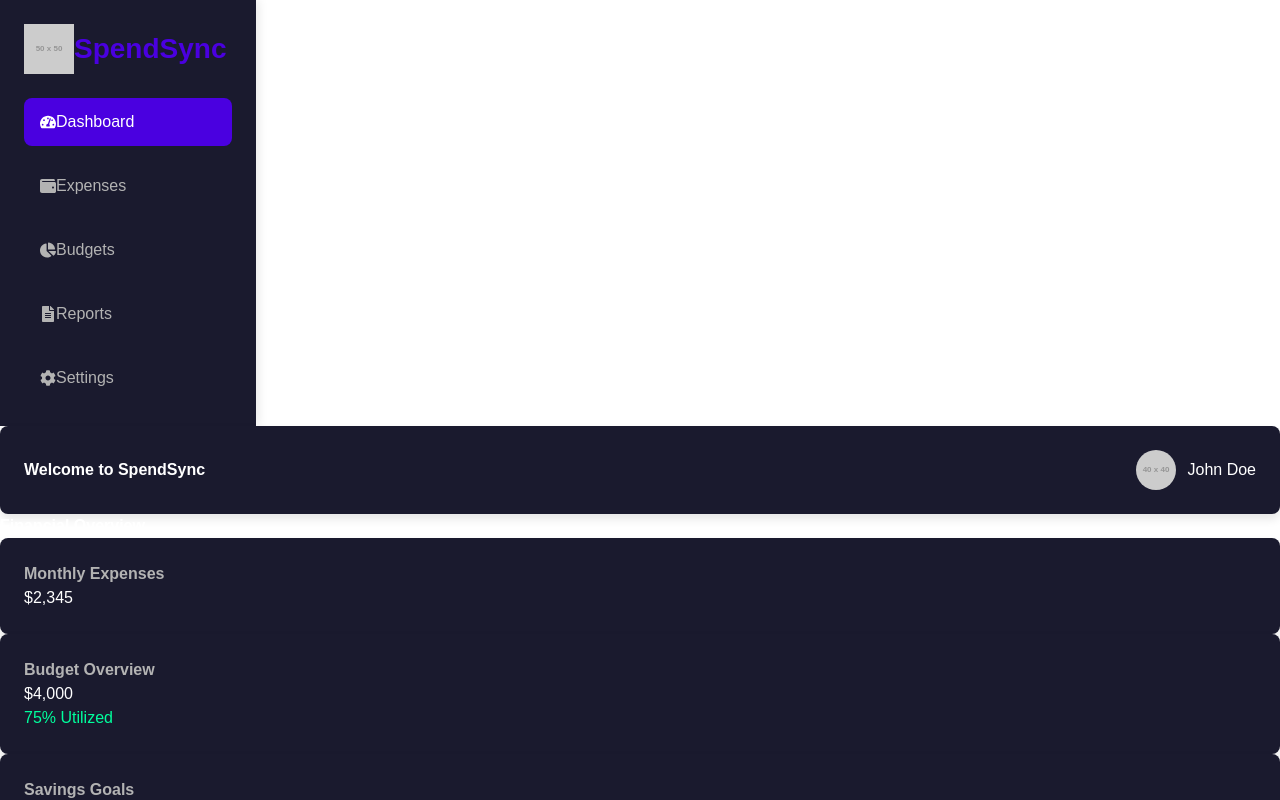
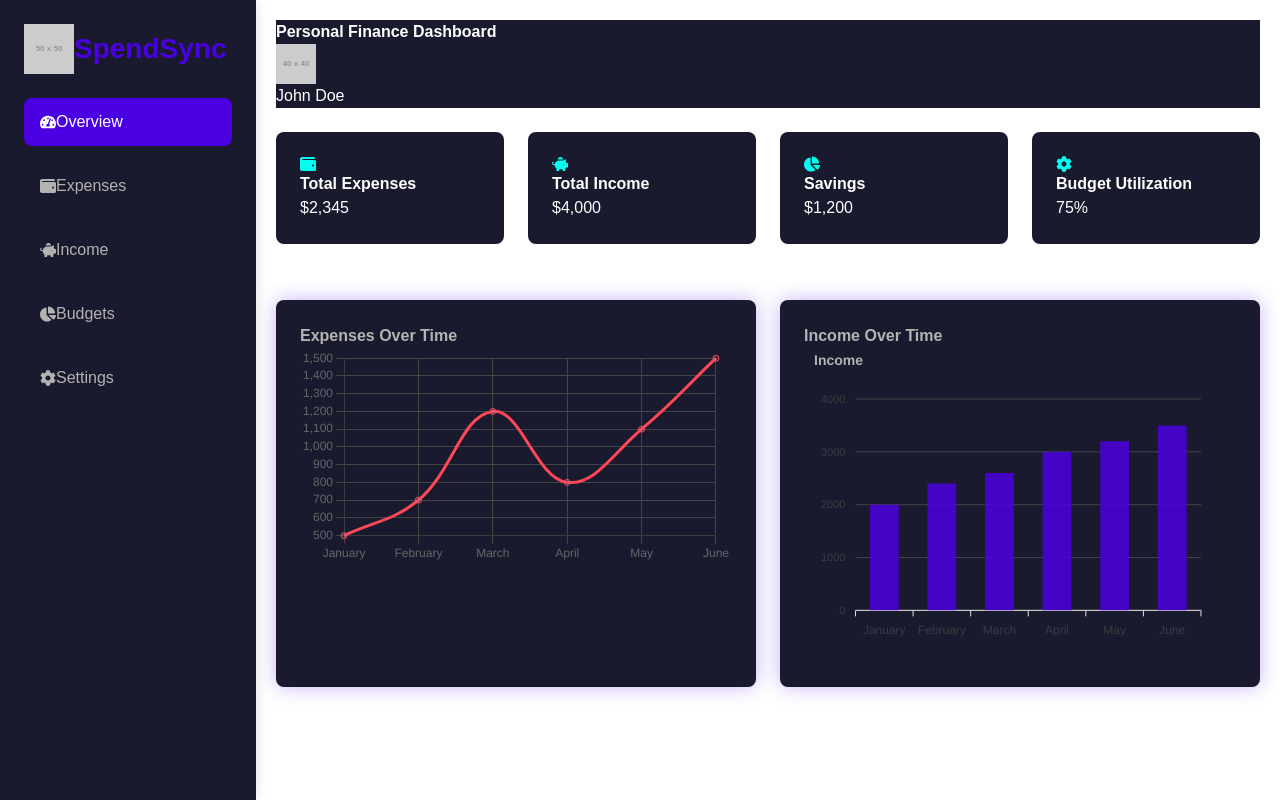
Before and after one commit to KevST14/SpendSync, a Next.js app: page / in a window 1280 px wide. Shown: the top 800 px of the page. Built offline with nearby package versions, Linux system fonts and the light colour scheme.

Commit message:
add new expense/income breakdown in dashboard page

```diff
--- a/package.json
+++ b/package.json
@@ -9,10 +9,12 @@
     "lint": "next lint"
   },
   "dependencies": {
+    "apexcharts": "^3.54.1",
     "axios": "^1.7.7",
     "chart.js": "^4.4.6",
     "next": "15.0.2",
     "react": "^18.3.1",
+    "react-apexcharts": "^1.5.0",
     "react-chartjs-2": "^5.2.0",
     "react-dom": "^18.3.1",
     "react-icons": "^5.3.0"
--- /dev/null
+++ b/src/app/components/BarChart.js
@@ -0,0 +1,29 @@
+// app/components/BarChart.js
+"use client";
+import dynamic from 'next/dynamic';
+import React from 'react';
+
+// Dynamically import ApexCharts with server-side rendering disabled
+const Chart = dynamic(() => import('react-apexcharts'), { ssr: false });
+
+const BarChart = ({ title, categories, dataValues }) => {
+  if (typeof window === "undefined") {
+    return null; // Ensure no render on the server
+  }
+
+  const options = {
+    chart: { id: 'bar-chart', toolbar: { show: false } },
+    colors: ['#4a00e0'],
+    plotOptions: { bar: { horizontal: false, columnWidth: '50%' } },
+    xaxis: { categories: categories },
+    dataLabels: { enabled: false },
+    title: { text: title, style: { color: '#b3b3b3' } },
+    grid: { borderColor: '#444' },
+  };
+
+  const series = [{ name: title, data: dataValues }];
+
+  return <Chart options={options} series={series} type="bar" height="300" />;
+};
+
+export default BarChart;
--- /dev/null
+++ b/src/app/components/LineChart.js
@@ -0,0 +1,36 @@
+// app/components/LineChart.js
+"use client";
+import { Line } from 'react-chartjs-2';
+import { Chart as ChartJS, CategoryScale, LinearScale, PointElement, LineElement, Title, Tooltip, Legend } from 'chart.js';
+
+ChartJS.register(CategoryScale, LinearScale, PointElement, LineElement, Title, Tooltip, Legend);
+
+const LineChart = ({ title, labels, dataValues, borderColor }) => {
+  const data = {
+    labels: labels,
+    datasets: [
+      {
+        label: title,
+        data: dataValues,
+        borderColor: borderColor || '#00fff0',
+        backgroundColor: 'rgba(0, 255, 240, 0.1)',
+        tension: 0.4,
+      },
+    ],
+  };
+
+  const options = {
+    responsive: true,
+    plugins: {
+      legend: { display: false },
+    },
+    scales: {
+      x: { grid: { color: '#444' } },
+      y: { grid: { color: '#444' } },
+    },
+  };
+
+  return <Line data={data} options={options} />;
+};
+
+export default LineChart;
--- a/src/app/components/Sidebar.js
+++ b/src/app/components/Sidebar.js
@@ -2,34 +2,33 @@
 "use client";
 
 import { useState } from "react";
-import { FaTachometerAlt, FaWallet, FaChartPie, FaFileAlt, FaCog } from "react-icons/fa";
+import { FaTachometerAlt, FaWallet, FaPiggyBank, FaChartPie, FaCog } from "react-icons/fa";
 
 export default function Sidebar() {
-  const [active, setActive] = useState("Dashboard");
+  const [active, setActive] = useState("Overview");
 
   const handleNavigation = (section) => {
     setActive(section);
-    // Add actual navigation logic if needed
   };
 
   return (
     <aside className="sidebar w-64 h-screen bg-surface p-6 shadow-lg flex flex-col">
       <div className="sidebar-header flex items-center mb-10">
         <img src="https://via.placeholder.com/50" alt="Logo" className="logo rounded-full shadow-md mr-3" />
-        <h2 className="text-primary font-bold text-2xl">SpendSync</h2>
+        <h2 className="text-accent font-bold text-2xl">SpendSync</h2>
       </div>
       <ul className="nav-links flex flex-col gap-4">
-        <li className={`nav-item ${active === "Dashboard" ? "active" : ""}`} onClick={() => handleNavigation("Dashboard")}>
-          <FaTachometerAlt className="mr-3" /> Dashboard
+        <li className={`nav-item ${active === "Overview" ? "active" : ""}`} onClick={() => handleNavigation("Overview")}>
+          <FaTachometerAlt className="mr-3" /> Overview
         </li>
         <li className={`nav-item ${active === "Expenses" ? "active" : ""}`} onClick={() => handleNavigation("Expenses")}>
           <FaWallet className="mr-3" /> Expenses
         </li>
+        <li className={`nav-item ${active === "Income" ? "active" : ""}`} onClick={() => handleNavigation("Income")}>
+          <FaPiggyBank className="mr-3" /> Income
+        </li>
         <li className={`nav-item ${active === "Budgets" ? "active" : ""}`} onClick={() => handleNavigation("Budgets")}>
           <FaChartPie className="mr-3" /> Budgets
-        </li>
-        <li className={`nav-item ${active === "Reports" ? "active" : ""}`} onClick={() => handleNavigation("Reports")}>
-          <FaFileAlt className="mr-3" /> Reports
         </li>
         <li className={`nav-item ${active === "Settings" ? "active" : ""}`} onClick={() => handleNavigation("Settings")}>
           <FaCog className="mr-3" /> Settings
--- a/src/app/globals.css
+++ b/src/app/globals.css
@@ -77,46 +77,21 @@ h1, h2, h3, h4, h5, h6 {
   color: var(--danger-color);
 }
 
-/* Card Styles */
-.card {
-  background-color: var(--surface-color);
-  border-radius: 0.5rem;
-  padding: 1.5rem;
-  box-shadow: 0 10px 20px rgba(0, 0, 0, 0.2);
-  transition: transform 0.3s ease, box-shadow 0.3s ease;
+/* Main Dashboard Layout */
+.dashboard {
+  display: flex;
+  min-height: 100vh;
 }
 
-.card:hover {
-  transform: scale(1.05);
-  box-shadow: 0 15px 25px rgba(0, 0, 0, 0.3);
-}
-
-.stat-card {
-  background-color: var(--surface-color);
-  padding: 1.5rem;
-  border-radius: 0.5rem;
-  box-shadow: 0px 5px 10px rgba(0, 0, 0, 0.1);
-  transition: transform 0.3s ease;
-}
-
-.stat-card:hover {
-  transform: translateY(-3px);
-  box-shadow: 0 8px 20px rgba(0, 0, 0, 0.15);
-}
-
-.chart-card {
-  background-color: var(--surface-color);
-  padding: 1.5rem;
-  border-radius: 0.5rem;
-  box-shadow: 0px 5px 10px rgba(0, 0, 0, 0.1);
-}
-
-/* Sidebar Layout Enforcement */
+/* Sidebar Styling */
 .sidebar {
   width: 16rem;
   background-color: var(--surface-color);
   padding: 1.5rem;
   box-shadow: 2px 0 10px rgba(0, 0, 0, 0.1);
+  position: fixed;
+  top: 0;
+  bottom: 0;
 }
 
 .sidebar-header {
@@ -129,11 +104,6 @@ h1, h2, h3, h4, h5, h6 {
   color: var(--primary-color);
   font-size: 1.75rem;
   font-weight: bold;
-}
-
-.sidebar-header p {
-  color: var(--text-secondary);
-  font-size: 0.875rem;
 }
 
 .nav-links {
@@ -162,6 +132,13 @@ h1, h2, h3, h4, h5, h6 {
   color: var(--text-primary);
 }
 
+/* Main Content Styling */
+.main-content {
+  margin-left: 16rem; /* Ensures content does not overlap sidebar */
+  flex: 1;
+  padding: 20px;
+}
+
 /* Header and User Info */
 .header {
   display: flex;
@@ -171,31 +148,7 @@ h1, h2, h3, h4, h5, h6 {
   background-color: var(--surface-color);
   border-radius: 0.5rem;
   box-shadow: 0px 5px 10px rgba(0, 0, 0, 0.1);
-}
-
-.header .search-bar {
-  position: relative;
-}
-
-.header .search-bar input {
-  width: 100%;
-  padding: 0.75rem 1rem;
-  border-radius: 0.5rem;
-  background-color: transparent;
-  border: 1px solid rgba(255, 255, 255, 0.2);
-  color: var(--text-primary);
-}
-
-.header .search-bar input::placeholder {
-  color: var(--text-secondary);
-}
-
-.header .search-bar i {
-  position: absolute;
-  top: 50%;
-  right: 1rem;
-  transform: translateY(-50%);
-  color: var(--text-secondary);
+  margin-bottom: 1.5rem;
 }
 
 .header .user-info {
@@ -210,7 +163,32 @@ h1, h2, h3, h4, h5, h6 {
   margin-right: 0.75rem;
 }
 
-/* Animations */
+/* Card Styles */
+.stat-card, .chart-card {
+  background-color: var(--surface-color);
+  padding: 1.5rem;
+  border-radius: 0.5rem;
+  box-shadow: 0 10px 20px rgba(0, 0, 0, 0.1);
+  transition: transform 0.3s ease;
+  margin-bottom: 1.5rem;
+}
+
+/* Glowing Effect on Cards */
+.stat-card.glow, .chart-card.glow {
+  box-shadow: 0 0 20px rgba(74, 0, 224, 0.3);
+  transition: box-shadow 0.3s ease, transform 0.3s ease;
+}
+
+.stat-card.glow:hover, .chart-card.glow:hover {
+  box-shadow: 0 0 25px rgba(74, 0, 224, 0.5);
+  transform: scale(1.05);
+}
+
+/* Pulsating Animation */
+.pulse {
+  animation: pulse 2s infinite;
+}
+
 @keyframes pulse {
   0% {
     box-shadow: 0 0 0 0 rgba(0, 255, 240, 0.4);
@@ -223,6 +201,45 @@ h1, h2, h3, h4, h5, h6 {
   }
 }
 
-.pulse {
-  animation: pulse 2s infinite;
+/* Overview Stats Grid */
+.stats-grid {
+  display: grid;
+  gap: 1.5rem;
+  grid-template-columns: repeat(auto-fill, minmax(200px, 1fr));
+  margin-bottom: 2rem;
 }
+
+/* global.css */
+
+/* Chart Card Specific Styling */
+.chart-card {
+  background-color: var(--surface-color);
+  padding: 1.5rem;
+  border-radius: 0.5rem;
+  box-shadow: 0 10px 20px rgba(0, 0, 0, 0.1);
+  transition: transform 0.3s ease;
+  margin-bottom: 1.5rem;
+}
+
+.chart-card.glow {
+  box-shadow: 0 0 20px rgba(74, 0, 224, 0.3);
+  transition: box-shadow 0.3s ease, transform 0.3s ease;
+}
+
+.chart-card.glow:hover {
+  box-shadow: 0 0 25px rgba(74, 0, 224, 0.5);
+  transform: scale(1.05);
+}
+
+/* Responsive Grid for Charts */
+.charts-container {
+  display: grid;
+  gap: 1.5rem;
+  grid-template-columns: 1fr;
+}
+
+@media (min-width: 768px) {
+  .charts-container {
+    grid-template-columns: repeat(2, 1fr);
+  }
+}
--- a/src/app/page.js
+++ b/src/app/page.js
@@ -1,13 +1,22 @@
 // app/page.js
 import Sidebar from './components/Sidebar';
+import LineChart from './components/LineChart';
+import BarChart from './components/BarChart';
+import { FaWallet, FaPiggyBank, FaChartPie, FaCog } from 'react-icons/fa';
 
 export default function DashboardPage() {
+  // Sample data
+  const expenseLabels = ['January', 'February', 'March', 'April', 'May', 'June'];
+  const expenseData = [500, 700, 1200, 800, 1100, 1500];
+  const incomeLabels = ['January', 'February', 'March', 'April', 'May', 'June'];
+  const incomeData = [2000, 2400, 2600, 3000, 3200, 3500];
+
   return (
-    <div className="dashboard flex">
+    <div className="dashboard flex min-h-screen">
       <Sidebar />
       <main className="main-content flex-1 p-6">
-        <header className="header mb-6 p-4 bg-surface rounded-lg shadow-lg flex justify-between items-center">
-          <h1 className="text-2xl font-bold">Welcome to SpendSync</h1>
+        <header className="flex justify-between items-center mb-6 p-4 bg-surface rounded-lg shadow-lg">
+          <h1 className="text-2xl font-bold">Personal Finance Dashboard</h1>
           <div className="user-info flex items-center">
             <img src="https://via.placeholder.com/40" alt="User Avatar" className="avatar rounded-full mr-3" />
             <span>John Doe</span>
@@ -16,36 +25,47 @@ export default function DashboardPage() {
 
         {/* Financial Overview Section */}
         <section className="financial-overview">
-          <h2 className="text-xl font-bold mb-4">Financial Overview</h2>
-          <div className="stats-grid grid grid-cols-1 md:grid-cols-2 lg:grid-cols-3 gap-6 mb-8">
-            {/* Monthly Expenses Card */}
-            <div className="stat-card bg-surface p-6 rounded-lg shadow-md">
-              <h3 className="text-secondary">Monthly Expenses</h3>
-              <p className="text-3xl font-bold">$2,345</p>
+          <h2 className="text-xl font-bold mb-6">Dashboard Overview</h2>
+          <div className="stats-grid grid grid-cols-1 md:grid-cols-2 lg:grid-cols-4 gap-6 mb-12">
+            <div className="stat-card glow pulse bg-surface p-6 rounded-lg shadow-md">
+              <FaWallet className="text-2xl text-accent mb-2" />
+              <div className="stat-info">
+                <h3>Total Expenses</h3>
+                <p>$2,345</p>
+              </div>
             </div>
-            {/* Budget Overview Card */}
-            <div className="stat-card bg-surface p-6 rounded-lg shadow-md">
-              <h3 className="text-secondary">Budget Overview</h3>
-              <p className="text-3xl font-bold">$4,000</p>
-              <p className="text-success mt-1">75% Utilized</p>
+            <div className="stat-card glow pulse bg-surface p-6 rounded-lg shadow-md">
+              <FaPiggyBank className="text-2xl text-accent mb-2" />
+              <div className="stat-info">
+                <h3>Total Income</h3>
+                <p>$4,000</p>
+              </div>
             </div>
-            {/* Savings Goals Card */}
-            <div className="stat-card bg-surface p-6 rounded-lg shadow-md">
-              <h3 className="text-secondary">Savings Goals</h3>
-              <p className="text-3xl font-bold">$1,200</p>
-              <p className="text-warning mt-1">60% to Goal</p>
+            <div className="stat-card glow pulse bg-surface p-6 rounded-lg shadow-md">
+              <FaChartPie className="text-2xl text-accent mb-2" />
+              <div className="stat-info">
+                <h3>Savings</h3>
+                <p>$1,200</p>
+              </div>
+            </div>
+            <div className="stat-card glow pulse bg-surface p-6 rounded-lg shadow-md">
+              <FaCog className="text-2xl text-accent mb-2" />
+              <div className="stat-info">
+                <h3>Budget Utilization</h3>
+                <p>75%</p>
+              </div>
             </div>
           </div>
 
           {/* Charts Section */}
           <div className="charts-container grid grid-cols-1 md:grid-cols-2 gap-6">
-            <div className="chart-card bg-surface p-6 rounded-lg shadow-md">
+            <div className="chart-card glow bg-surface p-6 rounded-lg shadow-md">
               <h3 className="text-secondary mb-3">Expenses Over Time</h3>
-              <div id="expensesChart"></div>
+              <LineChart title="Expenses" labels={expenseLabels} dataValues={expenseData} borderColor="#FF4757" />
             </div>
-            <div className="chart-card bg-surface p-6 rounded-lg shadow-md">
-              <h3 className="text-secondary mb-3">Budget Breakdown</h3>
-              <div id="budgetChart"></div>
+            <div className="chart-card glow bg-surface p-6 rounded-lg shadow-md">
+              <h3 className="text-secondary mb-3">Income Over Time</h3>
+              <BarChart title="Income" categories={incomeLabels} dataValues={incomeData} />
             </div>
           </div>
         </section>
```
Also changed, not shown: 1 other file (tests, documents, lock files or other folders).
